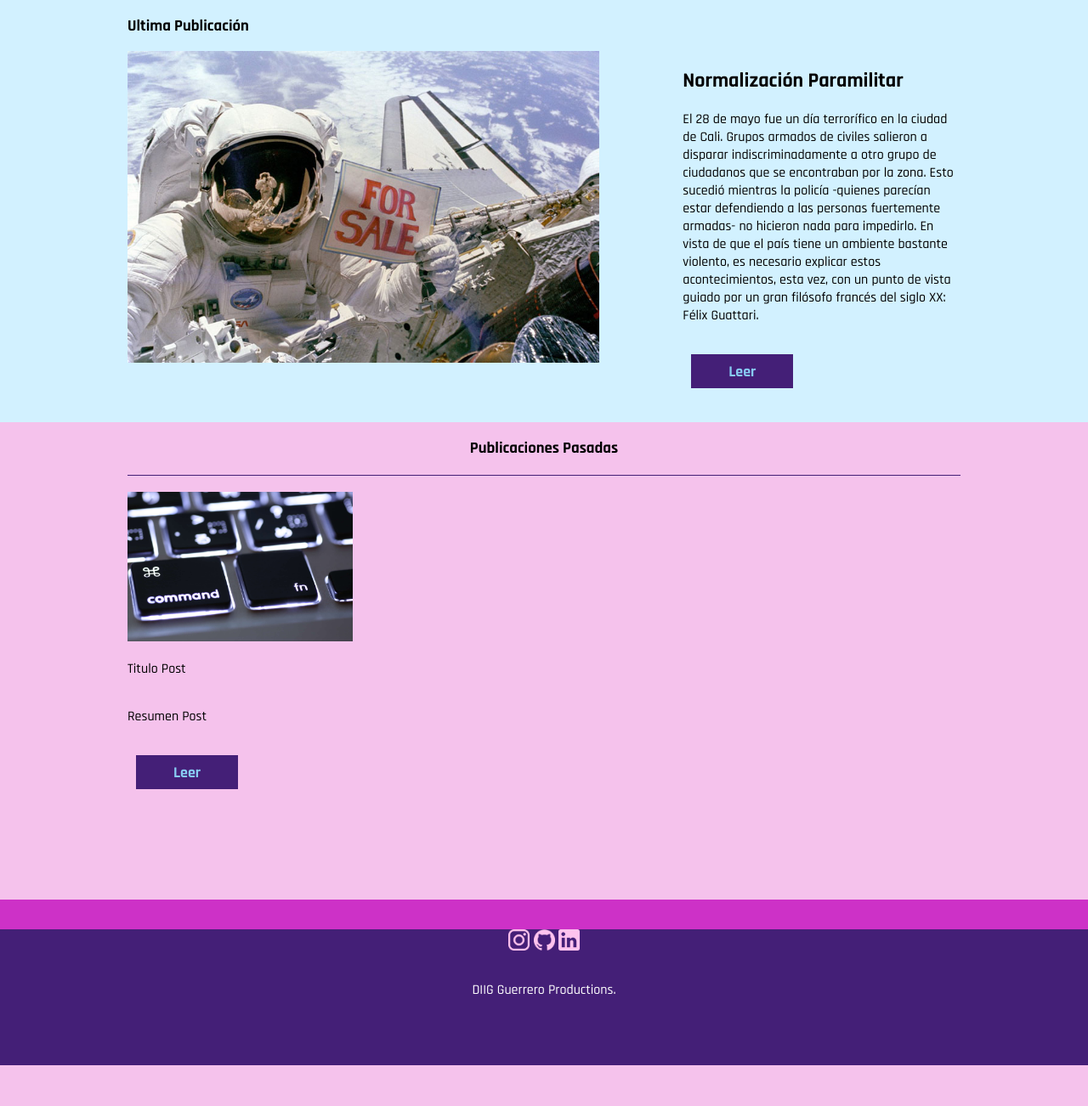
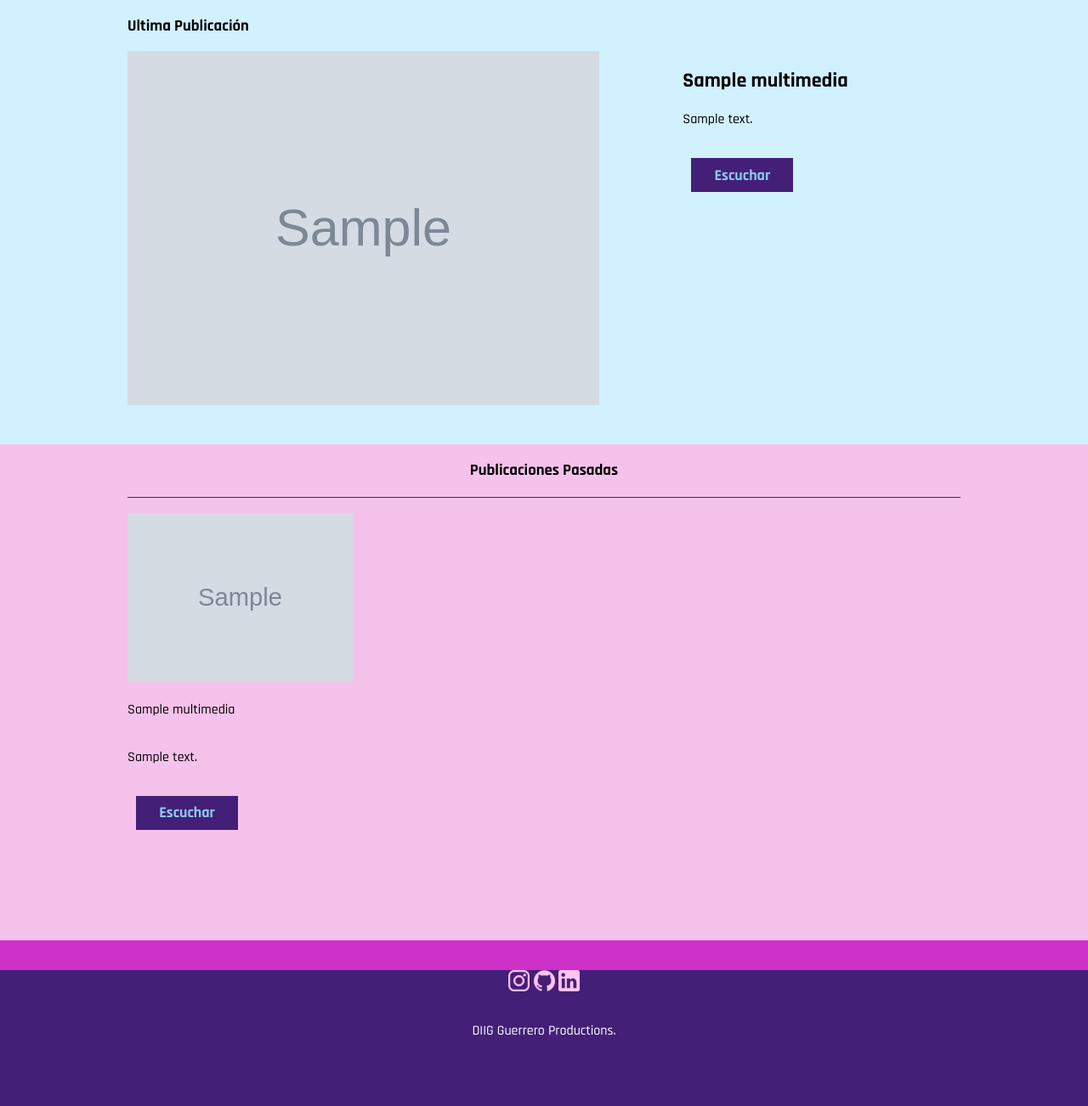
Before and after one commit to diigguerrero1/diig_page_app, a Django app: page /multimedia/multimedia/ in a window 1280 px wide. Shown: the part 140-1442 px from the top of the page at 85% size. Before the commit the page ends 1394 px from the top, so only its background shows below. Run offline with Django 3.2, Linux system fonts and the light colour scheme; tables that the repository leaves empty hold one stand-in row (values such as "Sample post"); grey boxes marked "Sample" are stand-in pictures; parts of the project's set-up code (start-up, migrations or seed data) failed here and were passed over.

Commit message:
Se agregaron nuevas vistas para el area de multimedia y se generaron pruebas para el manejo de archivos con django.

```diff
--- a/diigpageapp/app/templates/app/gallery_multimedia.html
+++ b/diigpageapp/app/templates/app/gallery_multimedia.html
@@ -27,13 +27,13 @@
         <div class="grid-container escrito-gallery-new">
             <h3>Ultima Publicación</h3>
             <div class="escrito-gallery-img-container">
-                <img src="{% static 'media/img/post-sample-image.jpg' %}" alt="imagen de post">
+                <img src="{{ultimate_post.image.url}}" alt="imagen de post">
             </div>
             <div class="escrito-gallery-news-info-container">
-                <h2>Normalización Paramilitar</h2>
-                <p>El 28 de mayo fue un día terrorífico en la ciudad de Cali. Grupos armados de civiles salieron a disparar indiscriminadamente a otro grupo de ciudadanos que se encontraban por la zona. Esto sucedió mientras la policía -quienes parecían estar defendiendo a las personas fuertemente armadas- no hicieron nada para impedirlo. En vista de que el país tiene un ambiente bastante violento, es necesario explicar estos acontecimientos, esta vez, con un punto de vista guiado por un gran filósofo francés del siglo XX: Félix Guattari.</p>
+                <h2>{{ultimate_post.name}}</h2>
+                <p>{{ultimate_post.description}}</p>
                 <button class="escrito-gallery-buttons" style="margin-left: 10px;">
-                    <a href="{% url 'Multimedia:multi_gallery' %}">Leer</a>
+                    <a href="{% url 'Multimedia:post_multimedia' ultimate_post.slug %}">Escuchar</a>
                 </button>
             </div>
         </div>
@@ -42,12 +42,14 @@
         <div class="grid-container">
             <h3>Publicaciones Pasadas</h3>
             <article class="escrito-gallery-posts-container">
-                <img src="{% static 'media/img/programacion.jpg' %}" alt="imagen post">
-                <p>Titulo Post</p>
-                <p>Resumen Post</p>
-                <button class="escrito-gallery-buttons" style="margin-left: 10px;">
-                    <a href="{% url 'Multimedia:multi_gallery' %}">Leer</a>
-                </button>
+                {% for post in posts %}
+                    <img src="{{post.image.url}}" alt="imagen post">
+                    <p>{{post.name}}</p>
+                    <p>{{post.description}}</p>
+                    <button class="escrito-gallery-buttons" style="margin-left: 10px;">
+                        <a href="{% url 'Multimedia:post_multimedia' post.slug %}">Escuchar</a>
+                    </button>
+                {% endfor %}
             </article>
         </div>
     </section>
--- a/diigpageapp/multimedia/models.py
+++ b/diigpageapp/multimedia/models.py
@@ -40,6 +40,8 @@ class Post_multimedia(models.Model):
     )
     archivo_multimedia = models.FileField(upload_to='video',max_length=255, blank=False, null=False)
     status = models.BooleanField('Publicado/No Publicado', default=True)
+    description = models.CharField('Descripción', max_length=510, blank=False, null=True)
+    slug = models.CharField('Slug', max_length=100, blank=False, null=True)
 
     class Meta:
         verbose_name = 'Post'
--- a/diigpageapp/multimedia/urls.py
+++ b/diigpageapp/multimedia/urls.py
@@ -1,9 +1,10 @@
-from .views import gallery_multimedia
+from .views import gallery_multimedia, post_multimedia
 
 from django.urls import path
 
 app_name = 'Multimedia'
 
 urlpatterns = [
-    path('multimedia/', gallery_multimedia, name='multi_gallery')
+    path('multimedia/', gallery_multimedia, name='multi_gallery'),
+    path('<slug:slug>/', post_multimedia, name='post_multimedia')
 ]
--- a/diigpageapp/multimedia/views.py
+++ b/diigpageapp/multimedia/views.py
@@ -4,10 +4,25 @@ from multimedia.models import Post_multimedia
 
 def gallery_multimedia(request):
 
-    posts = Post_multimedia.objects.all()
+    total_posts = Post_multimedia.objects.all()
+    posts = total_posts.order_by('id').reverse()
+    ultimate_post = total_posts.order_by('id').last()
 
     context = {
-        "posts": posts
+        "posts": posts,
+        "ultimate_post": ultimate_post,
     }
 
     return render(request, 'app/gallery_multimedia.html', context)
+
+def post_multimedia(request, slug):
+
+    post = Post_multimedia.objects.get(
+        slug = slug
+    )
+
+    context = {
+        'post': post,
+    }
+
+    return render(request, "app/post_multimedia.html", context)
```
Also changed, not shown: diigpageapp/app/templates/app/post_multimedia.html (+49 -0 lines), diigpageapp/app/static/media/img/Directora_en_Funciones.png (added), diigpageapp/app/static/media/img/Directora_en_Funciones_F7bwpb9.png (added), diigpageapp/multimedia/migrations/0008_post_multimedia_description.py (added), diigpageapp/multimedia/migrations/0009_post_multimedia_slug.py (added), 2 other files.
